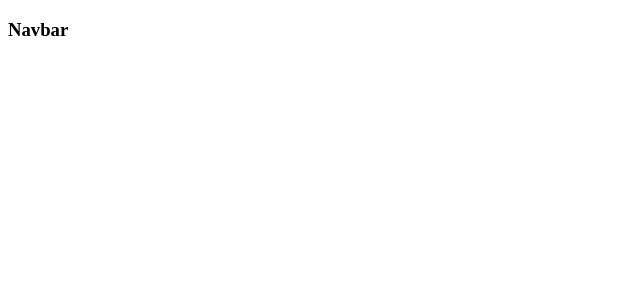
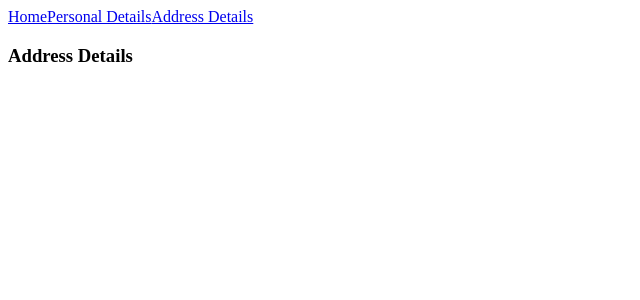
Before and after one commit to r2inlondon/application-form, a React (Create React App) app: page /address in a window 1280 px wide. Before the commit this address had no page. Shown: the top 300 px of the page, without its empty margins (0-640 px from the left). Built offline with nearby package versions, Linux system fonts and the light colour scheme.

Commit message:
Router basic functionality in place

```diff
--- a/src/App.js
+++ b/src/App.js
@@ -1,5 +1,8 @@
 import React from "react";
 import ApplicationForm from "./components/ApplicationForm";
+import PersonalDetails from "./components/PersonalDetails";
+import AddressDetails from "./components/AddressDetails";
+
 import Navbar from "./components/Navbar";
 import {
   BrowserRouter,
@@ -16,6 +19,8 @@ function App() {
       <Navbar />
       <Routes>
         <Route path="/" element={<ApplicationForm />} />
+        <Route path="/personal" element={<PersonalDetails />} />
+        <Route path="/address" element={<AddressDetails />} />
       </Routes>
     </BrowserRouter>
   );
--- /dev/null
+++ b/src/components/AddressDetails.js
@@ -0,0 +1,5 @@
+import react from "react";
+
+const AddressDetails = () => <h3>Address Details</h3>;
+
+export default AddressDetails;
--- a/src/components/Navbar.js
+++ b/src/components/Navbar.js
@@ -1,5 +1,12 @@
 import React from "react";
+import { Link } from "react-router-dom";
 
-const Navbar = () => <h3>Navbar</h3>;
+const Navbar = () => (
+  <div className="nav">
+    <Link to="/">Home</Link>
+    <Link to="personal">Personal Details</Link>
+    <Link to="address">Address Details</Link>
+  </div>
+);
 
 export default Navbar;
--- a/src/components/PersonalDetails.js
+++ b/src/components/PersonalDetails.js
@@ -0,0 +1,5 @@
+import React from "react";
+
+const PersonalDetails = () => <h3>Personal Details</h3>;
+
+export default PersonalDetails;
```
